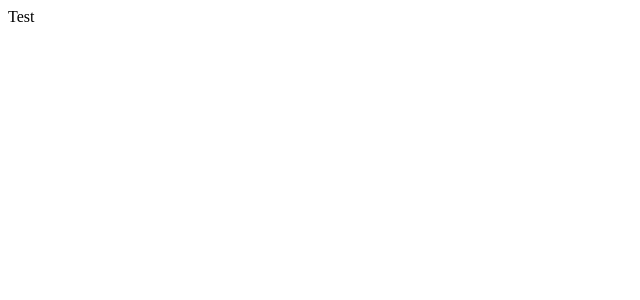
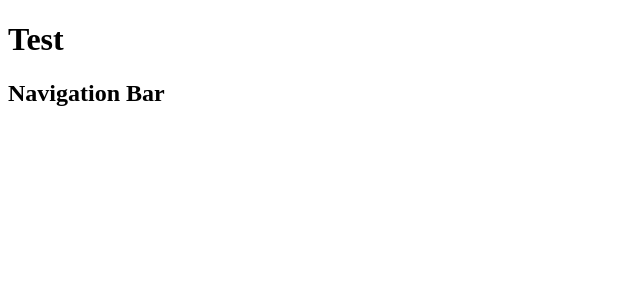
Before and after one commit to Inthense/Web_Shop, an Angular app: page / in a window 1280 px wide. Shown: the top 300 px of the page, without its empty margins (0-640 px from the left). Built offline with nearby package versions, Linux system fonts and the light colour scheme.

Commit message:
First changes

```diff
--- a/src/app/app.component.html
+++ b/src/app/app.component.html
@@ -1,2 +1,2 @@
-Test
-<router-outlet></router-outlet>
+<h1>Test</h1>
+<app-navigation-bar></app-navigation-bar>
--- a/src/app/app.module.ts
+++ b/src/app/app.module.ts
@@ -3,10 +3,12 @@ import { BrowserModule } from '@angular/platform-browser';
 
 import { AppRoutingModule } from './app-routing.module';
 import { AppComponent } from './app.component';
+import { NavigationBarComponent } from './navigation-bar/navigation-bar.component';
 
 @NgModule({
   declarations: [
-    AppComponent
+    AppComponent,
+    NavigationBarComponent
   ],
   imports: [
     BrowserModule,
--- /dev/null
+++ b/src/app/navigation-bar/navigation-bar.component.html
@@ -0,0 +1 @@
+<h2>Navigation Bar</h2>
```
Also changed, not shown: src/app/navigation-bar/navigation-bar.component.ts (added, +9 -0 lines).
